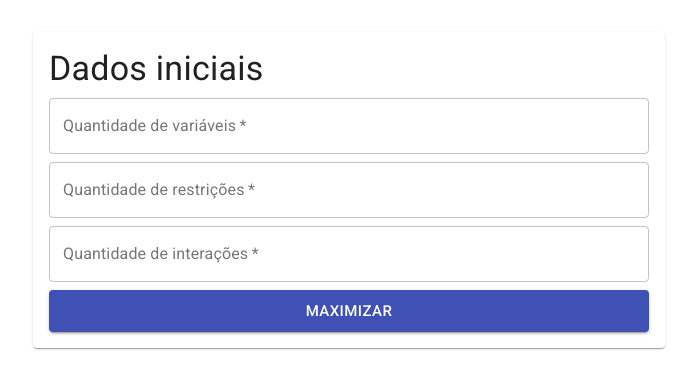
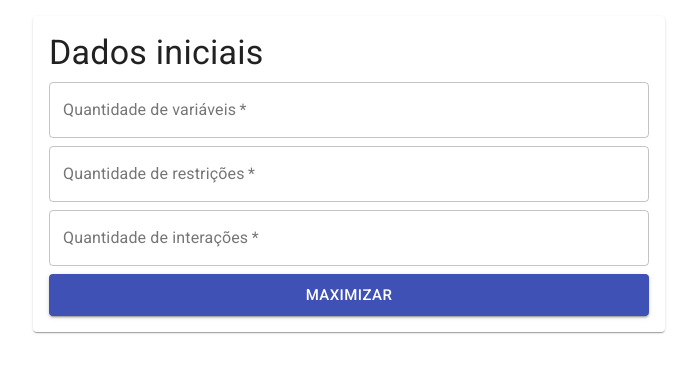
Before and after one commit to leotecco/simplex, a React (Create React App) app: page / in a window 1280 px wide. Shown: the top 388 px of the page, without its empty margins (291-988 px from the left). Built offline with nearby package versions, Linux system fonts and the light colour scheme.

Commit message:
Ajusta layout

```diff
--- a/src/App.js
+++ b/src/App.js
@@ -280,9 +280,8 @@ function App() {
   };
 
   return (
-    <Box display="flex" alignItems="center" justifyContent="center" mt={4}>
-      <Paper>
-        <Box width={600} p={2}>
+    <Box display="flex" alignItems="center" justifyContent="center" p={2}>
+      <Box width="100%" maxWidth={600} p={2} component={Paper}>
         {!variables && !restrictions && (
           <FormVariablesAndRestrictions
             onSubmit={handleSubmitVariablesAndRestrictions}
@@ -302,7 +301,6 @@ function App() {
             <TableInteractions matriz={matriz} index={index} key={index} />
           ))}
       </Box>
-      </Paper>
     </Box>
   );
 }
```
Lines whose indentation alone changed are shown as unchanged.
